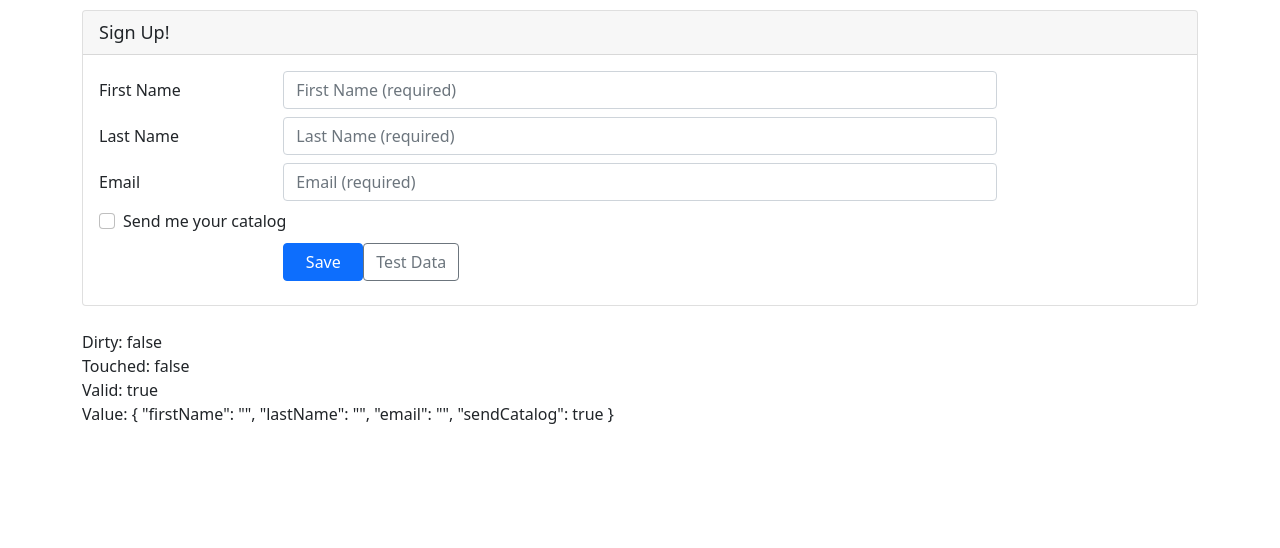
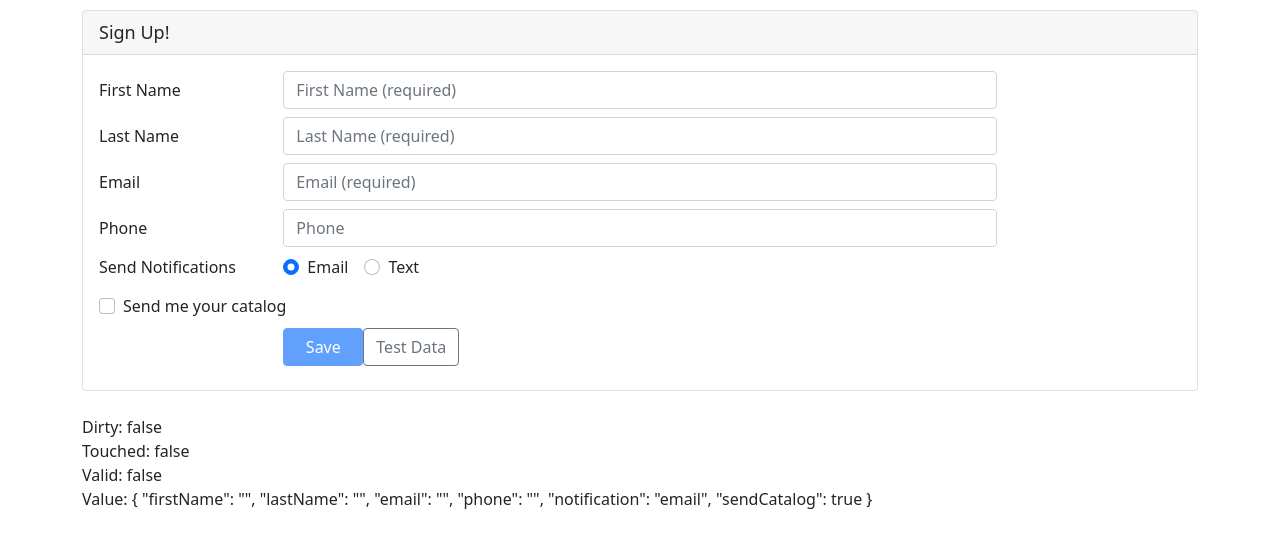
Before and after one commit to AnthonyAngatia/AngularForms, an Angular app: page / in a window 1280 px wide. Shown: the top 548 px of the page. Built offline with nearby package versions, Linux system fonts and the light colour scheme.

Commit message:
Validation at runtime

```diff
--- a/src/app/customers/customer.component.html
+++ b/src/app/customers/customer.component.html
@@ -16,10 +16,10 @@
                  id="firstNameId"
                  type="text"
                  placeholder="First Name (required)"
-                 required
-                 minlength="3"
                  formcontrolname="firstName"
-                 [ngClass]="{'is-invalid': (customerForm.get('firstName')?.touched || customerForm.get('firstName')?.dirty) && !customerForm.get('firstName')?.valid }"/>
+                 [ngClass]="{'is-invalid': (customerForm.get('firstName')?.touched ||
+                  customerForm.get('firstName')?.dirty) &&
+                   !customerForm.get('firstName')?.valid }"/>
           <span class="invalid-feedback">
             <span *ngIf="customerForm.get('firstName')?.errors?.required">
               Please enter your first name.
@@ -39,8 +39,6 @@
                        id="lastNameId"
                        type="text"
                        placeholder="Last Name (required)"
-                       required
-                       maxlength="50"
                        formcontrolname="lastName"
                        [ngClass]="{'is-invalid': (customerForm.get('lastName')?.touched || customerForm.get('lastName')?.dirty) && !customerForm.get('lastName')?.valid }" />
                 <span class="invalid-feedback">
@@ -62,8 +60,6 @@
                        id="emailId"
                        type="email"
                        placeholder="Email (required)"
-                       required
-                       email
                        formcontrolname="email"
                        [ngClass]="{'is-invalid': (customerForm.get('email')?.touched || customerForm.get('email')?.dirty) && !customerForm.get('email')?.valid }" />
                 <span class="invalid-feedback">
@@ -76,8 +72,52 @@
                 </span>
               </div>
             </div>
+      <div class="form-group row mb-2">
+        <label class="col-md-2 col-form-label"
+               for="phoneId">Phone</label>
+        <div class="col-md-8">
+          <input class="form-control"
+                 id="phoneId"
+                 type="tel"
+                 placeholder="Phone"
+                 formcontrolname="phone"
+                 [ngClass]="{'is-invalid': !customerForm.get('phone')?.valid }" />
+          <span class="invalid-feedback">
+                  <span *ngIf="customerForm.get('phone')?.errors?.required">
+                    Please enter your phone number.
+                  </span>
 
-            <div class="form-group row mb-2">
+                </span>
+        </div>
+      </div>
+      <div class="form-group row mb-2">
+        <label class="col-md-2 col-form-label pt-0">Send Notifications</label>
+        <div class="col-md-8">
+          <div class="form-check form-check-inline">
+            <label class="form-check-label">
+              <input class="form-check-input"
+                     type="radio"
+                     value="email"
+                     formControlName="notification">Email
+            </label>
+          </div>
+          <div class="form-check form-check-inline">
+            <label class="form-check-label">
+              <input class="form-check-input"
+                     type="radio"
+                     value="text"
+                     formControlName="notification"
+              (click)="setNotification('text')">Text
+            </label>
+          </div>
+        </div>
+      </div>
+
+
+
+
+
+      <div class="form-group row mb-2">
               <div class="col-md-8">
                 <div class="form-check">
                   <label class="form-check-label">
--- a/src/app/customers/customer.component.ts
+++ b/src/app/customers/customer.component.ts
@@ -1,5 +1,5 @@
 import {Component, OnInit} from '@angular/core';
-import {FormBuilder, FormControl, FormGroup, NgForm} from '@angular/forms';
+import {FormBuilder, FormControl, FormGroup, NgForm, Validators} from '@angular/forms';
 
 import {Customer} from './customer';
 
@@ -12,15 +12,17 @@
   customer = new Customer();
   customerForm!: FormGroup;
 
-  constructor(private fb:FormBuilder) {
+  constructor(private fb: FormBuilder) {
   }
 
   ngOnInit(): void {
     this.customerForm = this.fb.group({
-        firstName: '',
-        lastName: '',
-        email: '',
-        sendCatalog: true
+      firstName: ['', [Validators.required, Validators.min(3)]],
+      lastName: ['', [Validators.max(50)]],
+      email: ['', [Validators.required, Validators.email]],
+      phone: '',
+      notification: 'email',
+      sendCatalog: true
     })
     // this.customerForm = new FormGroup({
     //   firstName: new FormControl(),
@@ -38,9 +40,20 @@
   populateTestData() {
     this.customerForm.patchValue({
       firstName: "Anthony",
-      lastName:"Angatia",
-      email:"and@gmail.com",
-      sendCatalog:"false"
+      lastName: "Angatia",
+      email: "and@gmail.com",
+      sendCatalog: "false"
     });
   }
+
+  setNotification(notifyVia: string):void{
+    const phoneControl = this.customerForm.get('phone')
+    if(notifyVia === 'text'){
+      phoneControl?.setValidators(Validators.required)
+    }else{
+      phoneControl?.clearValidators()
+    }
+    phoneControl?.updateValueAndValidity()
+
+  }
 }
```
